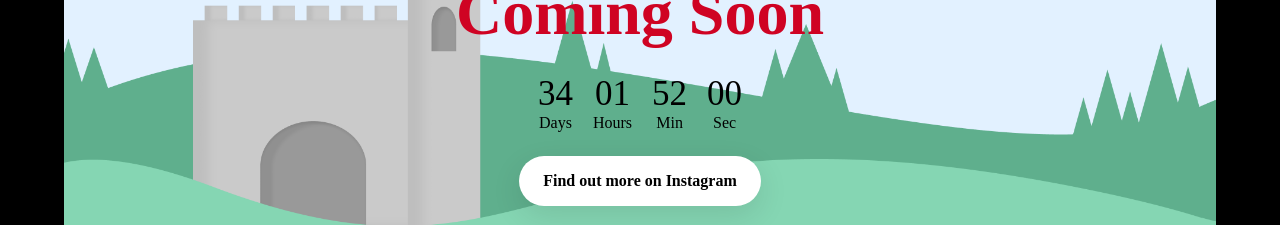
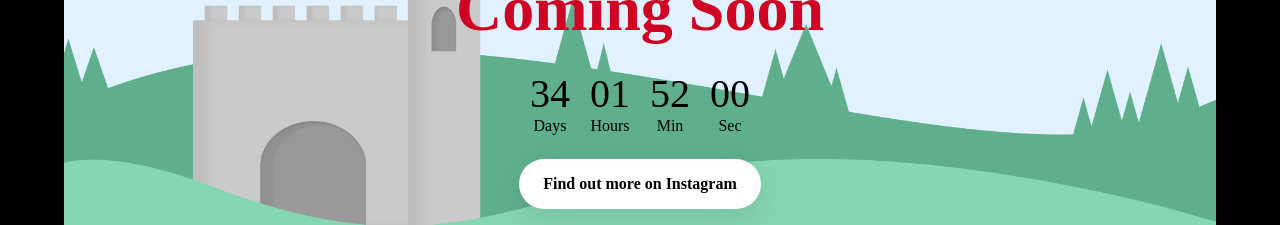
Before and after one commit to addissemagn/cannonball-frontend, a React (Create React App) app: page / in a window 1280 px wide. Shown: the part 356-581 px from the top of the page. Built offline with nearby package versions, Linux system fonts and the light colour scheme; a web font is replaced by a local one.

Commit message:
Update style countdown

```diff
--- a/src/components/Countdown.css
+++ b/src/components/Countdown.css
@@ -10,7 +10,7 @@
 }
 
 .Countdown-col div {
-    font-size: 35px;
+    font-size: 40px;
 }
 
 @media screen and (max-width: 768px) {
```
